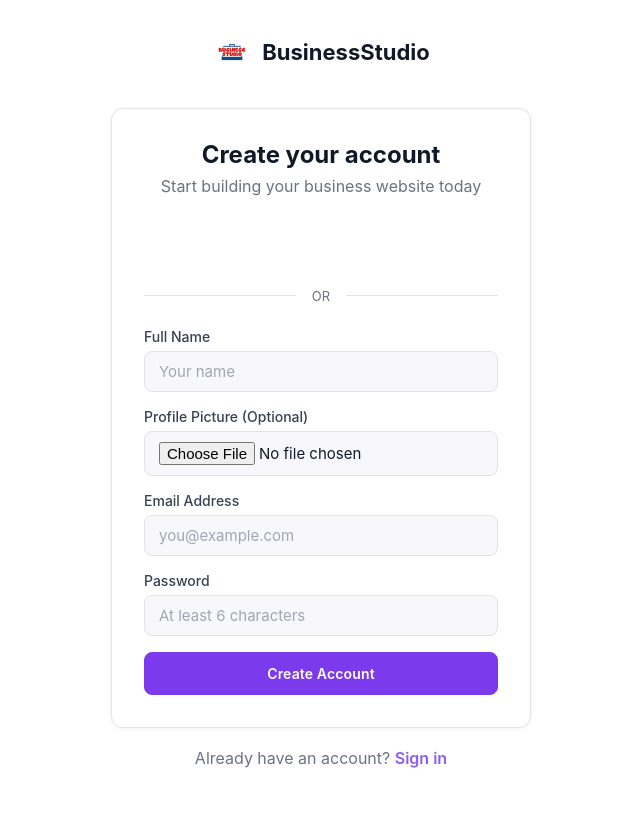
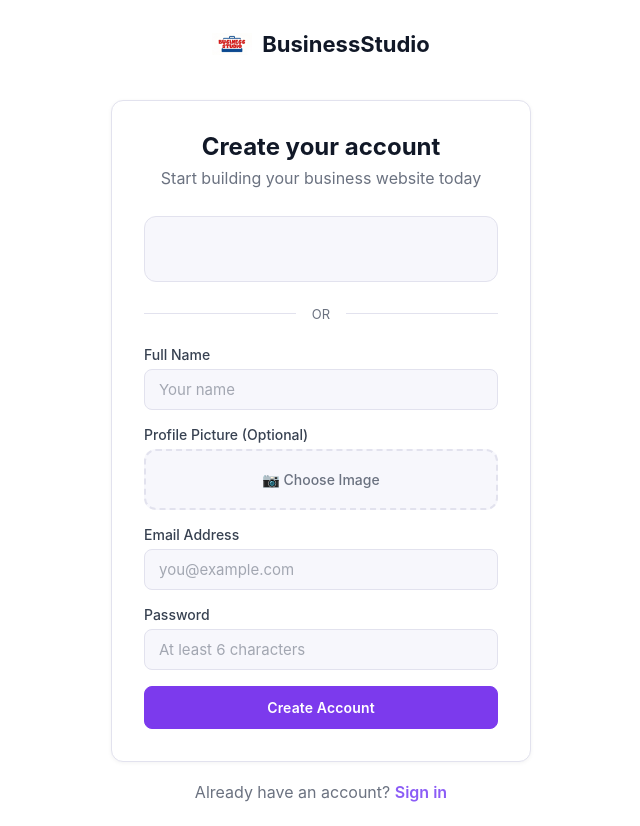
Before and after one commit to veric47/Business-Studio, a React (Vite) app in the folder business-studio/: page /signup in a window 1280 px wide. Shown: the whole page, without its empty margins (319-959 px from the left). Before the commit the page ends 800 px from the top, so only its background shows below. Built offline with nearby package versions, Linux system fonts and the light colour scheme; no server answers.

Commit message:
modified:   business-studio/app.py

```diff
--- a/business-studio/src/Pages/AuthPage.jsx
+++ b/business-studio/src/Pages/AuthPage.jsx
@@ -207,11 +207,11 @@ export default function AuthPage({ mode = 'login', onLogin }) {
               </div>
             )}
 
-            <div style={{ marginBottom: 24 }}>
+            <div style={{ marginBottom: 24, padding: 12, border: '1px solid var(--border)', borderRadius: 'var(--radius)', backgroundColor: 'var(--bg2)' }}>
               <GoogleLogin
                 onSuccess={handleGoogleSuccess}
                 onError={handleGoogleError}
-                width={400}
+                width={350}
               />
             </div>
 
@@ -246,20 +246,25 @@ export default function AuthPage({ mode = 'login', onLogin }) {
               {isSignup && (
                 <div className="form-group">
                   <label className="form-label">Profile Picture (Optional)</label>
-                  <div style={{ display: 'flex', gap: 16, alignItems: 'center' }}>
+                  <div style={{ display: 'flex', gap: 16, alignItems: 'flex-start' }}>
                     {profilePreview && (
                       <img
                         src={profilePreview}
                         alt="Profile preview"
-                        style={{ width: 60, height: 60, borderRadius: '50%', objectFit: 'cover' }}
+                        style={{ width: 60, height: 60, borderRadius: '50%', objectFit: 'cover', border: '2px solid var(--accent)' }}
                       />
                     )}
-                    <input
-                      type="file"
-                      accept="image/*"
-                      onChange={handleProfilePictureChange}
-                      style={{ flex: 1 }}
-                    />
+                    <label style={{ flex: 1, display: 'flex', alignItems: 'center', justifyContent: 'center', padding: 20, border: '2px dashed var(--border)', borderRadius: 'var(--radius)', backgroundColor: 'var(--bg2)', cursor: 'pointer', transition: 'all 0.2s' }}>
+                      <input
+                        type="file"
+                        accept="image/*"
+                        onChange={handleProfilePictureChange}
+                        style={{ display: 'none' }}
+                      />
+                      <span style={{ color: 'var(--text)', fontSize: 14, fontWeight: 500 }}>
+                        {profilePicture ? '✓ Image Selected' : '📷 Choose Image'}
+                      </span>
+                    </label>
                   </div>
                 </div>
               )}
```
